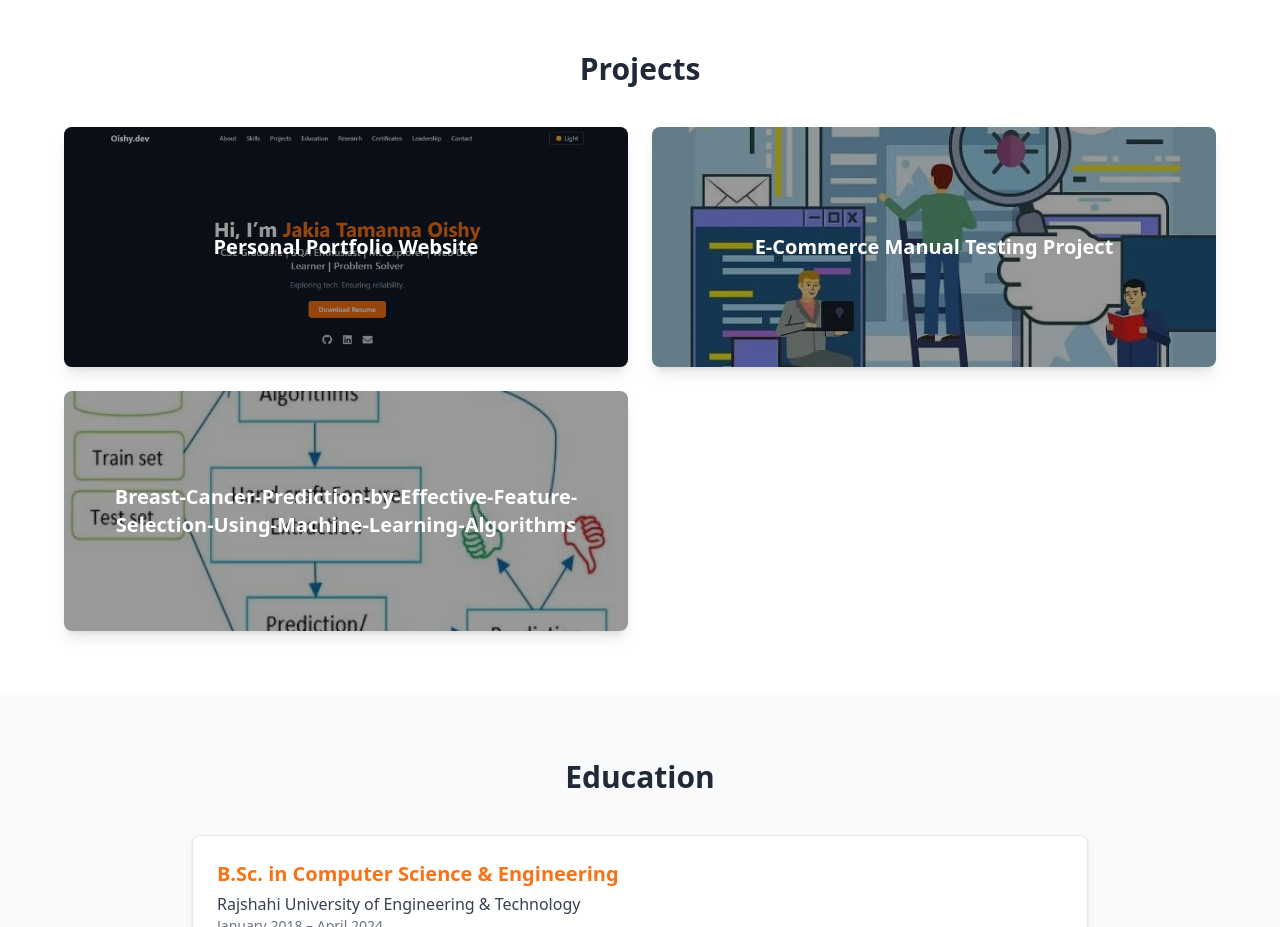
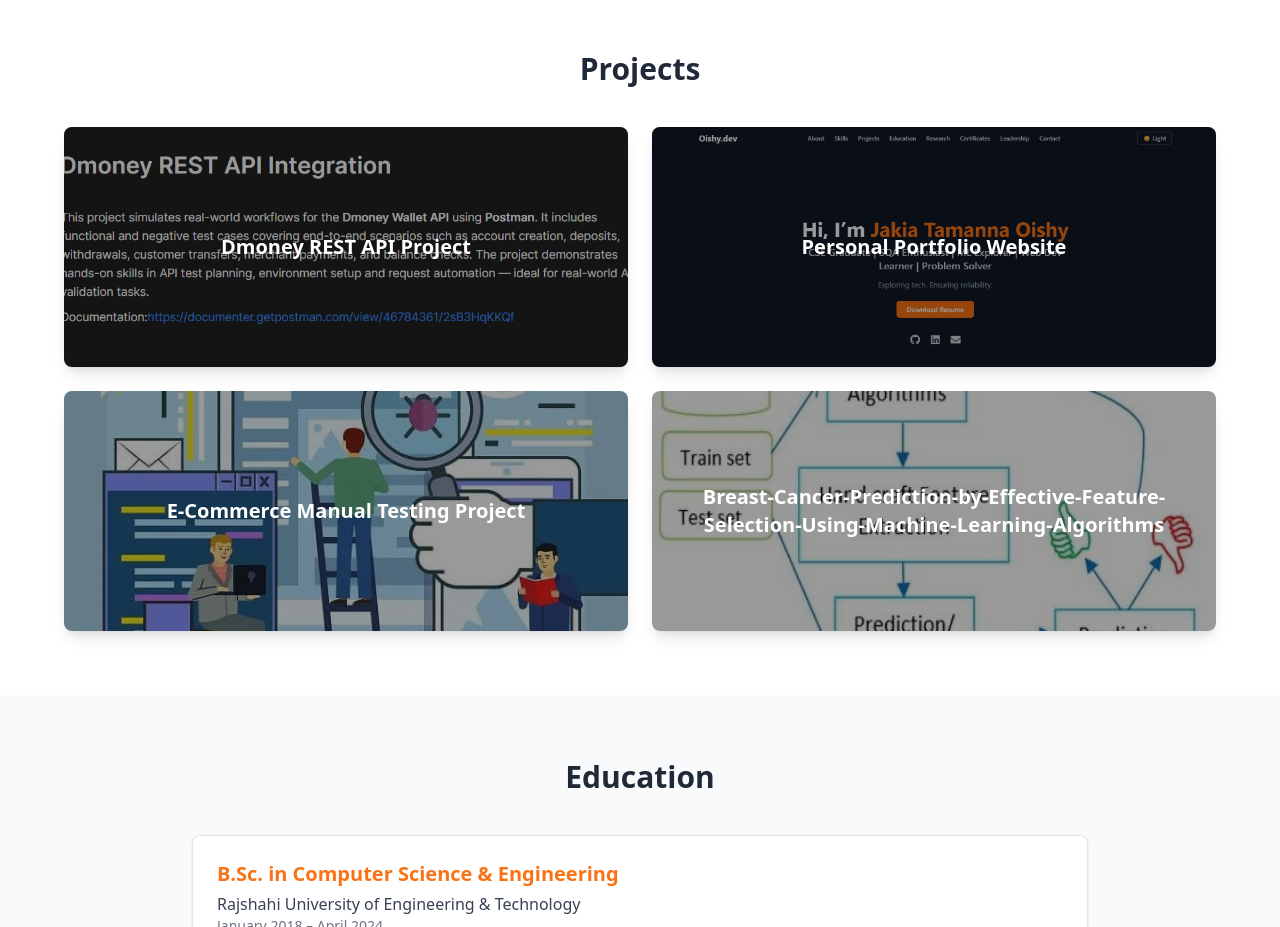
Before and after one commit to tamannaoishy/Portfolio, a React (Vite) app: page / in a window 1280 px wide. Shown: the part 2520-3447 px from the top of the page. Built offline with nearby package versions, Linux system fonts and the light colour scheme.

Commit message:
Fresh push for Dmoney

```diff
--- a/src/data/projects.js
+++ b/src/data/projects.js
@@ -1,6 +1,18 @@
 import { projectSummaries } from './projectSummaries';
 
 const projects = [
+  {
+    id: "Dmoney",
+    title: "Dmoney REST API Project",
+    //description: "A responsive portfolio site showcasing my skills, projects, and resume. Built with modern tools and smooth animations.",
+    //tools: ["React", "TailwindCSS", "Framer Motion"],
+    image: "/images/dmoney.png", // add to public/images/
+    github: "https://github.com/tamannaoishy/Dmoney-REST-API-Integration-Project-Postman-Automation-Collections",
+    live: "",
+
+
+
+  },
     {
     id: "portfolio",
     title: "Personal Portfolio Website",
```
Also changed, not shown: public/images/dmoney.png (added).
